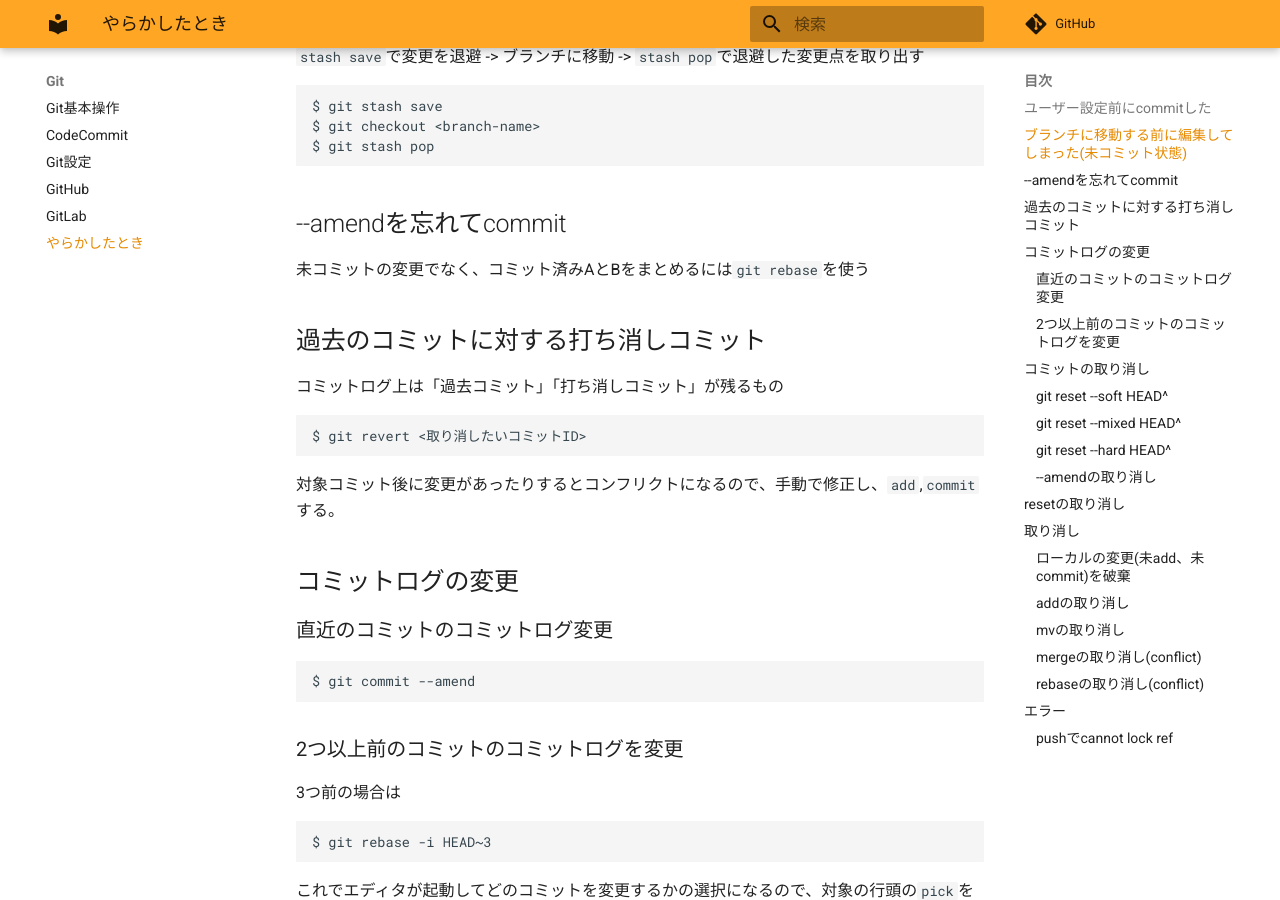
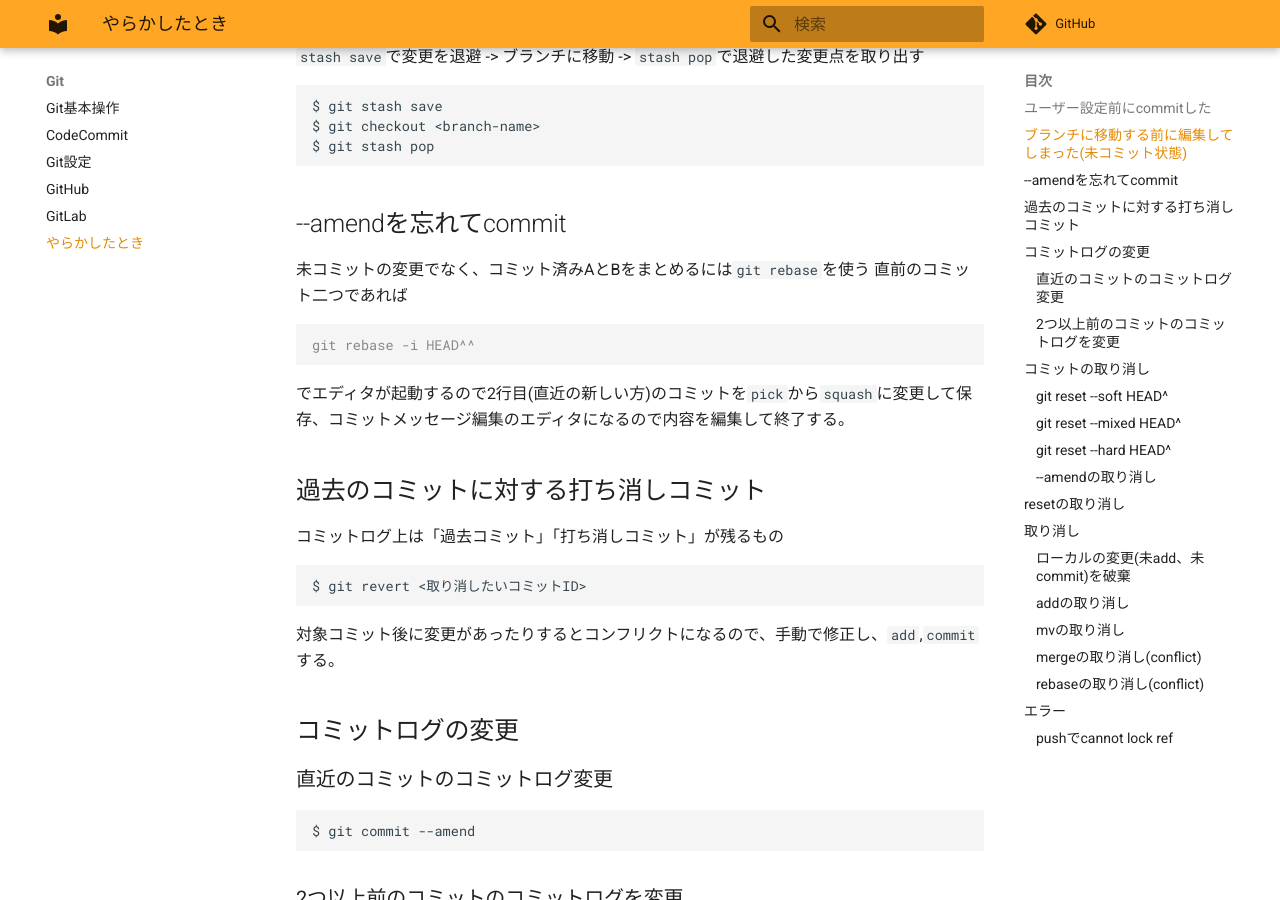
Before and after one commit to zaki-lknr/docs, an MkDocs documentation site: the page built from docs/Git/trouble.md, in a window 1280 px wide and 900 px high, scrolled down 599 px. Built offline with MkDocs 1.6.1 and Material for MkDocs 9.7.7, drawn with Linux system fonts in a browser that asks for light colours; comment, search, counter and statistics services are not loaded.

Commit message:
add: git/trouble: git rebaseで複数コミットをまとめる

````diff
--- a/docs/Git/trouble.md
+++ b/docs/Git/trouble.md
@@ -30,6 +30,13 @@ $ git stash pop
 ## --amendを忘れてcommit
 
 未コミットの変更でなく、コミット済みAとBをまとめるには`git rebase`を使う
+直前のコミット二つであれば
+
+```console
+git rebase -i HEAD^^
+```
+
+でエディタが起動するので2行目(直近の新しい方)のコミットを`pick`から`squash`に変更して保存、コミットメッセージ編集のエディタになるので内容を編集して終了する。
 
 ## 過去のコミットに対する打ち消しコミット
 
````
